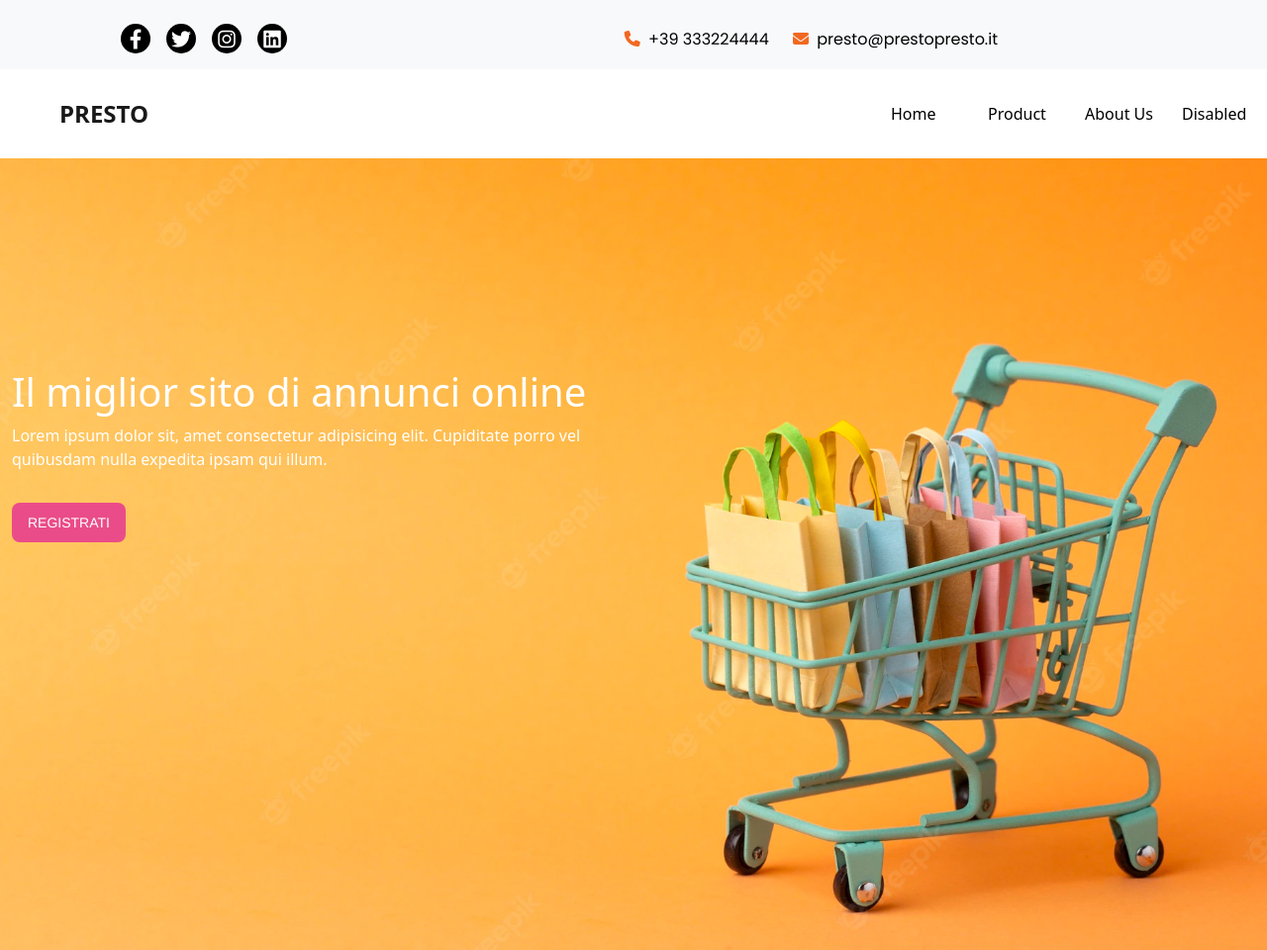
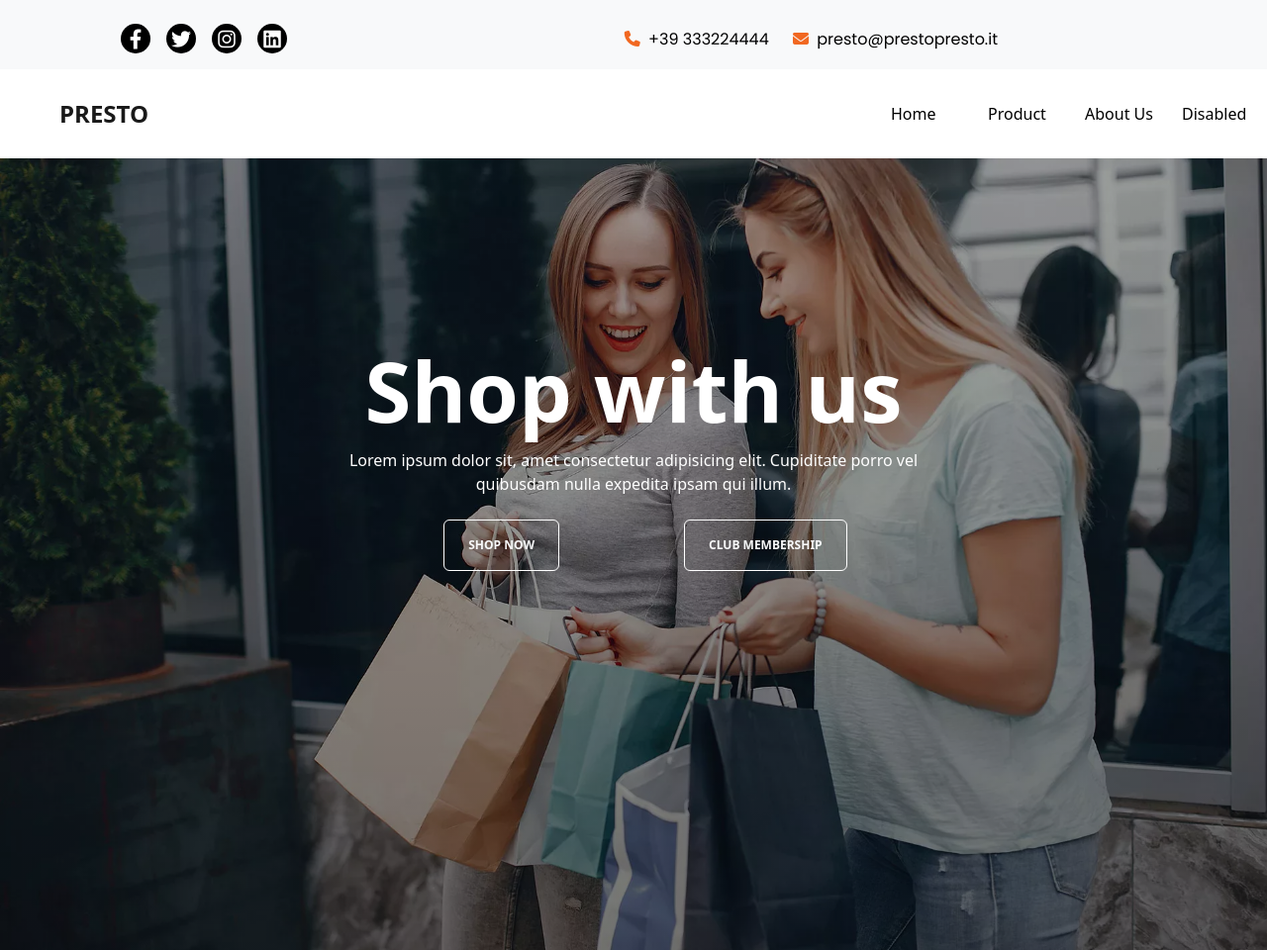
Before and after one commit to EnricoMAmoni/Ecommerce, a plain HTML site: page index.html in a window 1280 px wide. Shown: the whole page at 99% size. Drawn offline with nearby package versions, Linux system fonts and the light colour scheme.

Commit message:
fatto masthead con display centrale

```diff
--- a/index.html
+++ b/index.html
@@ -69,9 +69,8 @@
             <span class="navbar-toggler-icon">
                 <div class="offcanvas offcanvas-end" tabindex="-1" id="offcanvasRight" aria-labelledby="offcanvasRightLabel">
                     <div class="offcanvas-header">
-
-                      <h5 id="offcanvasRightLabel">Offcanvas right</h5>
-
+                        <i class="fa-solid fa-xmark closebtn"></i>
+                        <h5 id="offcanvasRightLabel">Offcanvas right</h5>
                     </div>
                     </div>
                   </div>
@@ -99,17 +98,23 @@
 
     <!-- masthead -->
     <div class="container-fluid masthead">
-      <div class="row h-75 text-white align-items-center">
-        <div class="col-12 col-sg-8 col-md-6">
-          <h1>Il miglior sito di annunci online</h1>
-          <p>Lorem ipsum dolor sit, amet consectetur adipisicing elit. Cupiditate porro vel quibusdam nulla expedita ipsam qui illum.</p>
-          <button class="button-1 mt-3" role="button">REGISTRATI</button>
+      <div class="row h-75 text-white align-items-center justify-content-center">
+        <div class="col-12 col-md-6 text-center">
+                <h1 class="h1Img">Shop with us</h1>
+        <div class="col-12 ">
+                    <p class="pImg">Lorem ipsum dolor sit, amet consectetur adipisicing elit. Cupiditate porro vel quibusdam nulla expedita ipsam qui illum.</p>
+                <div class="row  justify-content-evenly">
+                    <div class="col-12 col-lg-3 d-flex justify-content-center">
+                        <a href="#" class="btn btn-outline-light py-3 px-4 mt-2 rounded mb-lg-0">Shop Now</a>
+                    </div>
+                    <div class="col-12 col-lg-3 d-flex justify-content-center">
+                        <a href="#" class="btn btn-outline-light py-3 px-4 mt-2 rounded">Club Membership</a>
+                    </div>
+                </div>
+        </div>
         </div>
       </div>
-
-
     </div>
-
 
 
 
--- a/style.css
+++ b/style.css
@@ -66,7 +66,7 @@ li {
 
 
 .masthead{
-    background: url(./media/black-friday-elements-assortment_23-2149074076.webp);
+    background: linear-gradient(rgba(0,0,0,0.3), rgba(0, 0, 0, 0.5)), url(./media/hero_2.jpg);
     background-position: center;
     background-repeat: no-repeat;
     background-size: cover;
@@ -79,7 +79,6 @@ li {
     border-style: none;
     box-sizing: border-box;
     color: #FFFFFF;
-    cursor: pointer;
     display: inline-block;
     font-family: "Haas Grot Text R Web", "Helvetica Neue", Helvetica, Arial, sans-serif;
     font-size: 14px;
@@ -122,3 +121,27 @@ li {
     transition: all 0.5s ease;
     height: 60px;
  }
+
+ .offcanvas-header .closebtn {
+
+    position: absolute;
+    top: 10px;
+    right: 15px;
+    font-size: 30px;
+}
+
+
+.h1Img {
+    font-size: 85px;
+    font-weight: bolder;
+}
+
+.btn {
+    text-transform: uppercase;
+    font-size: 12px;
+    font-weight: 700;
+    text-align: center;
+    white-space: nowrap;
+    border: 1px solid #FFFFFF;
+
+}
```
Also changed, not shown: media/hero_2.jpg (added).
